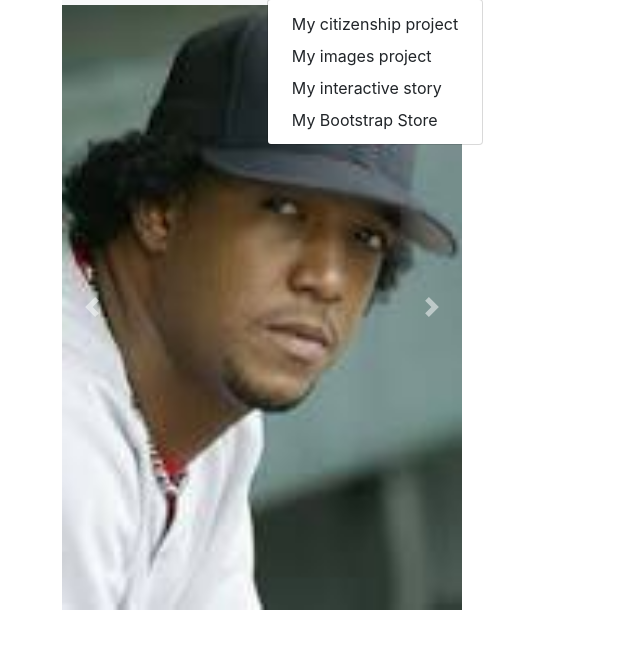
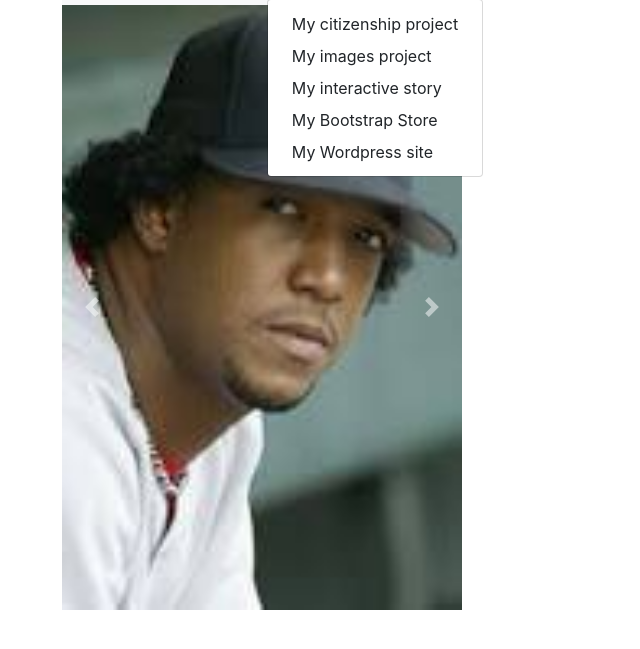
Before and after one commit to lsrhsblock51807/Site, a plain HTML site: page index.html in a window 1280 px wide. Both pictures are taken after a click on the button "Projects". Shown: the part 107-756 px from the top of the page, without its empty margins (8-648 px from the left). Drawn offline with nearby package versions, Linux system fonts and the light colour scheme.

Commit message:
final ride

```diff
--- a/index.html
+++ b/index.html
@@ -35,6 +35,7 @@
                   <a class="dropdown-item" href="images/image_formats.html"> My images project</a>
                   <a class="dropdown-item" href="Interactive story/index.html">My interactive story</a>
                   <a class="dropdown-item" href="bootstrapstore/index.html"> My Bootstrap Store</a>
+                  <a class="dropdown-item" href="http://wpsites.lsrhs.net/nickj"> My Wordpress site</a>
                 </div>
               </li>
             </ul>
```
